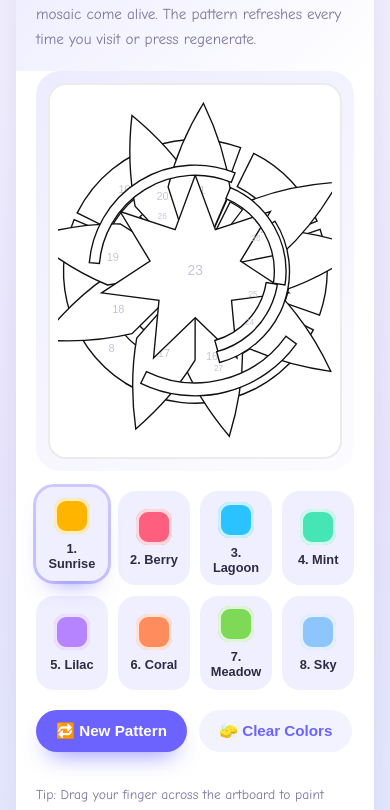
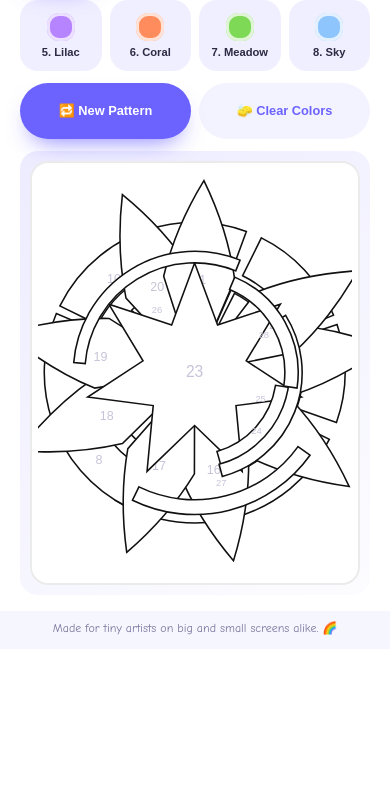
Before and after one commit to secgit/ellie, a website: page coloring-studio/index.html in a window 390 px wide. Shown: the part 195-1005 px from the top of the page. After the commit the page ends 844 px from the top, so only its background shows below. Drawn offline with Linux system fonts and the light colour scheme.

Commit message:
Optimize coloring studio mobile layout and add guard test

```diff
--- a/coloring-studio/index.html
+++ b/coloring-studio/index.html
@@ -244,20 +244,110 @@
 
         @media (max-width: 720px) {
             body {
-                padding: 1rem;
+                display: block;
+                padding: 0;
+                min-height: 100dvh;
+                overflow: hidden;
+            }
+
+            main {
+                width: 100%;
+                height: 100dvh;
+                max-height: 100dvh;
+                border-radius: 0;
+                box-shadow: none;
+                overflow: hidden;
+            }
+
+            header {
+                padding: 1rem 1.25rem 0.85rem;
+                gap: 0.5rem;
+            }
+
+            header p {
+                display: none;
+            }
+
+            .studio {
+                flex: 1;
+                padding: 0.85rem 1.25rem 1rem;
+                display: grid;
+                grid-template-rows: minmax(0, 1fr) auto;
+                gap: 0.75rem;
+                overflow: hidden;
+            }
+
+            .canvas-area {
+                flex: 1;
+                min-height: 0;
+                padding: 0.65rem;
+                border-radius: 18px;
+                gap: 0.65rem;
+            }
+
+            .canvas-wrapper {
+                flex: 1;
+                display: flex;
+                align-items: center;
+                justify-content: center;
+                min-height: 0;
+                padding: 0.5rem;
+            }
+
+            svg {
+                height: 100%;
+                max-height: none;
+            }
+
+            .toolbar {
+                display: grid;
+                grid-template-areas:
+                    'palette'
+                    'actions';
+                gap: 0.75rem;
             }
 
             .palette {
-                grid-template-columns: repeat(auto-fit, minmax(70px, 1fr));
+                grid-area: palette;
+                display: grid;
+                grid-template-columns: repeat(4, minmax(0, 1fr));
+                gap: 0.5rem;
             }
 
             .color-swatch {
-                padding: 0.65rem 0.4rem;
+                padding: 0.45rem 0.35rem;
+                font-size: 0.7rem;
+                gap: 0.35rem;
             }
 
+            .swatch-preview {
+                width: 28px;
+                height: 28px;
+            }
+
+            .actions {
+                grid-area: actions;
+                display: flex;
+                flex-wrap: wrap;
+                justify-content: center;
+                gap: 0.5rem;
+            }
+
+            .action-button {
+                flex: 1 1 calc(50% - 0.5rem);
+                justify-content: center;
+                padding: 0.65rem 0.75rem;
+                font-size: 0.8rem;
+            }
+
+            .numbers-hint,
             .legend {
-                flex-direction: column;
-                gap: 0.75rem;
+                display: none;
+            }
+
+            footer {
+                padding: 0.65rem 1rem 0.85rem;
+                font-size: 0.75rem;
             }
         }
     </style>
```
Also changed, not shown: coloring-studio/__tests__/coloringStudio.test.js (+13 -0 lines).
